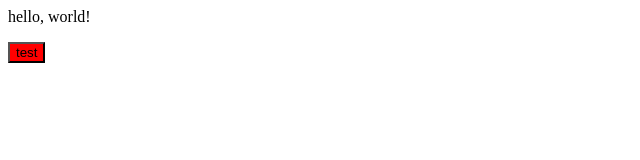
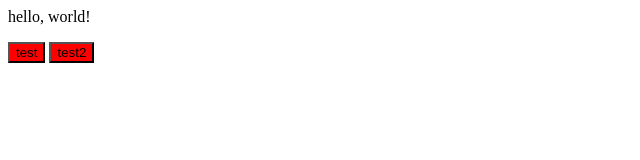
Before and after one commit to mattyso/Superhero-Sprint, a website: page index.html in a window 1280 px wide. Shown: the whole page, without its empty margins (0-640 px from the left). Drawn offline with Linux system fonts and the light colour scheme.

Commit message:
updated tests

```diff
--- a/index.html
+++ b/index.html
@@ -9,5 +9,6 @@
             hello, world!
         </p>
         <button id="test">test</button>
+        <button id="test2">test2</button>
     </body>
 </html>
--- a/src/index.js
+++ b/src/index.js
@@ -1,7 +1,7 @@
 window.addEventListener("DOMContentLoaded", () => {
     for (let elm of document.getElementsByTagName("button")) {
         elm.addEventListener("click", (ev) => {
-            console.log("clicked "+elm.id);
+            console.log("crack "+elm.id);
         });
     }
 });
```
